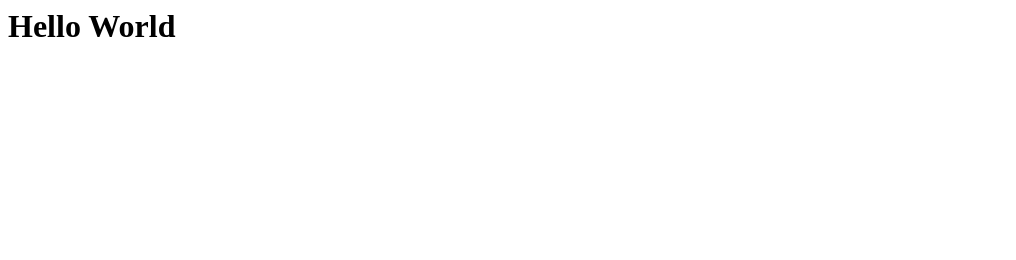
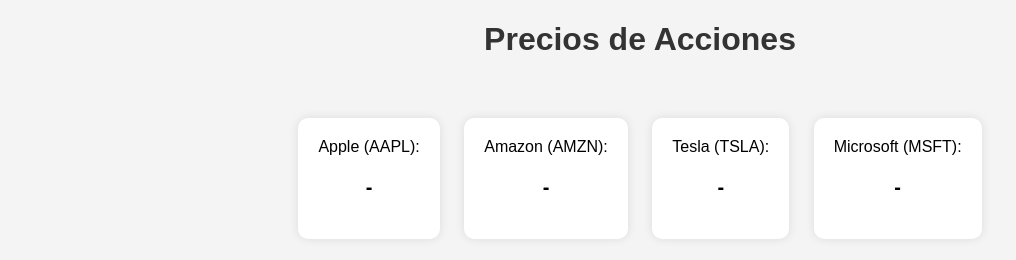
Before and after one commit to Mateofrancese1/Base-de-datos-excel, a plain HTML site: page index.htm in a window 1280 px wide. Shown: the whole page, without its empty margins (0-1016 px from the left). Drawn offline with Linux system fonts and the light colour scheme.

Commit message:
Update index.htm

```diff
--- a/index.htm
+++ b/index.htm
@@ -1 +1,58 @@
-<h1>Hello World</h1>
+<!DOCTYPE html>
+<html lang="es">
+<head>
+    <meta charset="UTF-8">
+    <meta name="viewport" content="width=device-width, initial-scale=1.0">
+    <title>Precios de Acciones</title>
+    <style>
+        body {
+            font-family: Arial, sans-serif;
+            text-align: center;
+            background-color: #f4f4f4;
+        }
+        .container {
+            margin-top: 50px;
+        }
+        .stock {
+            display: inline-block;
+            background: white;
+            padding: 20px;
+            margin: 10px;
+            border-radius: 10px;
+            box-shadow: 0px 0px 10px rgba(0, 0, 0, 0.1);
+        }
+        h1 { color: #333; }
+        p { font-size: 20px; font-weight: bold; }
+    </style>
+</head>
+<body>
+    <h1>Precios de Acciones</h1>
+    <div class="container">
+        <div class="stock" id="AAPL">Apple (AAPL): <p>-</p></div>
+        <div class="stock" id="AMZN">Amazon (AMZN): <p>-</p></div>
+        <div class="stock" id="TSLA">Tesla (TSLA): <p>-</p></div>
+        <div class="stock" id="MSFT">Microsoft (MSFT): <p>-</p></div>
+    </div>
+
+    <script>
+        const apiKey = A89S4BWKIX3NWZM1;  // Reemplaza con tu clave de Alpha Vantage
+        const stocks = ['AAPL', 'AMZN', 'TSLA', 'MSFT'];
+
+        async function fetchStockPrices() {
+            for (let stock of stocks) {
+                try {
+                    let response = await fetch(`https://www.alphavantage.co/query?function=GLOBAL_QUOTE&symbol=${stock}&apikey=${apiKey}`);
+                    let data = await response.json();
+                    let price = data["Global Quote"]["05. price"];
+                    document.querySelector(`#${stock} p`).textContent = `$${parseFloat(price).toFixed(2)}`;
+                } catch (error) {
+                    console.error(`Error obteniendo ${stock}:`, error);
+                }
+            }
+        }
+
+        fetchStockPrices();
+        setInterval(fetchStockPrices, 30000); // Actualiza cada 30 segundos
+    </script>
+</body>
+</html>
```
